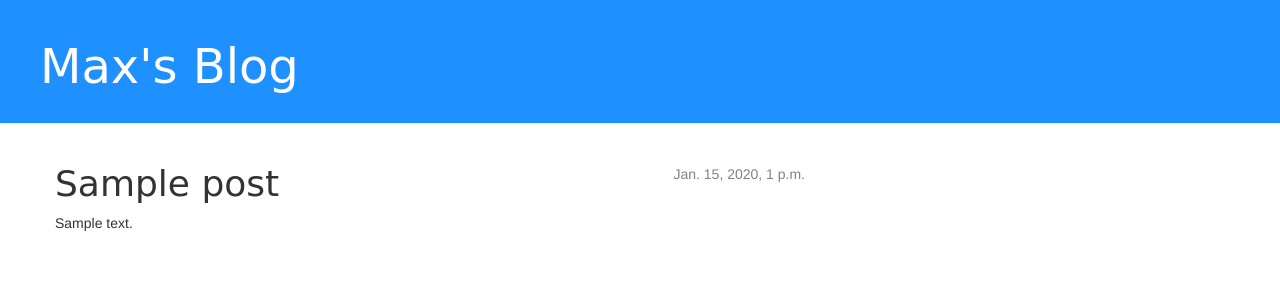
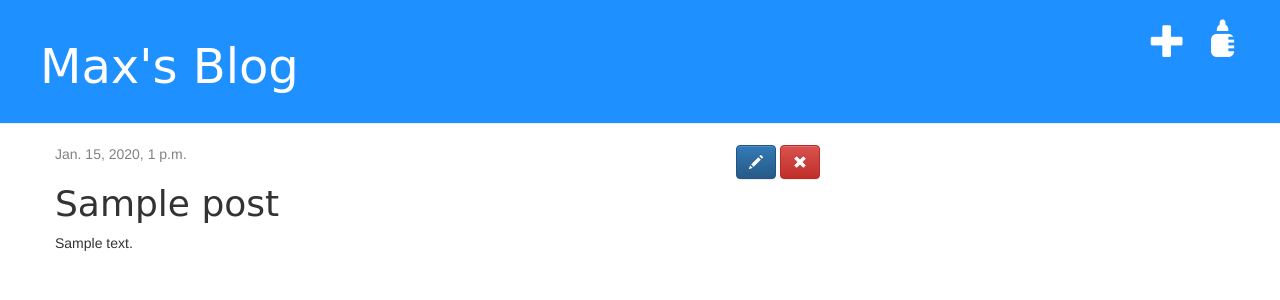
Before and after one commit to MaxNdesh/django-blog, a Django app: page /post/1/ in a window 1280 px wide. Shown: the top 300 px of the page. Run offline with Django 3.2, Linux system fonts and the light colour scheme; tables that the repository leaves empty hold one stand-in row (values such as "Sample post"); some libraries are stand-ins or nearby versions; some web fonts are replaced.

Commit message:
Added delete functionality and draft support

```diff
--- a/blog/models.py
+++ b/blog/models.py
@@ -8,7 +8,7 @@ class Post(models.Model):
     author = models.ForeignKey('auth.User')
     title = models.CharField(max_length=200)
     text = models.TextField()
-    created_text = models.DateTimeField(default=timezone.now())
+    created_date = models.DateTimeField(default=timezone.now())
     published_date = models.DateTimeField(blank=True, null=True)
 
     def publish(self):
--- a/blog/templates/blog/base.html
+++ b/blog/templates/blog/base.html
@@ -18,11 +18,14 @@
 <body>
 
 <div class="page-header">
-    {% if user.is_authenicated %}
+{#    {% if user.is_authenicated %}#}
+        <a href="{% url 'post_draft_list' %}" class="top-menu">
+            <span class="glyphicon glyphicon-baby-formula"></span>
+        </a>
         <a href="{% url 'post_new' %}" class="top-menu">
             <span class="glyphicon glyphicon-plus"></span>
         </a>
-    {% endif %}
+{#    {% endif %}#}
     <h1><a href="/">Max's Blog</a></h1>
 </div>
 
--- a/blog/templates/blog/post_details.html
+++ b/blog/templates/blog/post_details.html
@@ -3,15 +3,24 @@
 {% block content %}
     <div class="post">
         {% if post.published_date %}
-            <div class="date pull-right">
+            <div class="date pull-left">
                 {{ post.published_date }}
-                    {% if user.is_authenicated %}
-                        <a href="{% url 'post_edit' pk=post.pk %}">
-                            <span class="btn btn-default glyphicon glyphicon-pencil"></span>
-                        </a>
-                    {% endif %}
             </div>
+            <div class="row pull-right">
+        {% else %}
+            <div class="row pull-right">
+                <a class="btn btn-default" href="{% url 'post_publish' pk=post.pk %}">Publish</a>
         {% endif %}
+            {#        {% if user.is_authenicated %}#}
+            <a href="{% url 'post_edit' pk=post.pk %}" class="">
+                <span class="btn btn-primary glyphicon glyphicon-pencil"></span>
+            </a>
+            <a href="{% url 'post_delete' pk=post.pk %}" class="">
+                <span class="btn btn-danger glyphicon glyphicon-remove"></span>
+            </a>
+            {#          {% endif %}#}
+        </div>
+        <br>
         <h1>{{ post.title }}</h1>
         <p>{{ post.text|linebreaksbr }}</p>
     </div>
--- a/blog/urls.py
+++ b/blog/urls.py
@@ -6,5 +6,8 @@ urlpatterns = [
     url(r'^$', views.post_list, name='post_list'),
     url(r'^post/(?P<pk>\d+)/$', views.post_detail, name='post_detail'),
     url(r'^post/new/$', views.post_new, name='post_new'),
-    url(r'^post/(?P<pk>\d+)/edit/$', views.post_edit, name='post_edit')
+    url(r'^post/(?P<pk>\d+)/edit/$', views.post_edit, name='post_edit'),
+    url(r'^drafts/$', views.post_draft_list, name='post_draft_list'),
+    url(r'^post/(?P<pk>\d+)/publish/$', views.post_publish, name='post_publish'),
+    url(r'^post/(?P<pk>\d+)/delete/$', views.post_delete, name='post_delete'),
 ]
--- a/blog/views.py
+++ b/blog/views.py
@@ -26,7 +26,7 @@ def post_new(request):
         if form.is_valid():
             post = form.save(commit=False)
             post.author = request.user
-            post.published_date = timezone.now()
+            # post.published_date = timezone.now()
             post.save()
 
             return redirect('post_detail', pk=post.pk)
@@ -57,3 +57,20 @@ def post_edit(request, pk):
         form = PostForm(instance=post)
 
     return render(request, 'blog/post_edit.html', {'form': form})
+
+
+def post_draft_list(request):
+    posts = Post.objects.filter(published_date__isnull=True).order_by('created_date')
+    return render(request, 'blog/post_draft_list.html', {'posts': posts})
+
+
+def post_publish(request, pk):
+    post = get_object_or_404(Post, pk=pk)
+    post.publish()
+    return redirect('post_detail', pk=pk)
+
+
+def post_delete(request, pk):
+    post = get_object_or_404(Post, pk=pk)
+    post.delete()
+    return redirect('post_list')
```
Also changed, not shown: blog/templates/blog/post_draft_list.html (added, +12 -0 lines), blog/migrations/0002_auto_20161012_1802.py (added).
